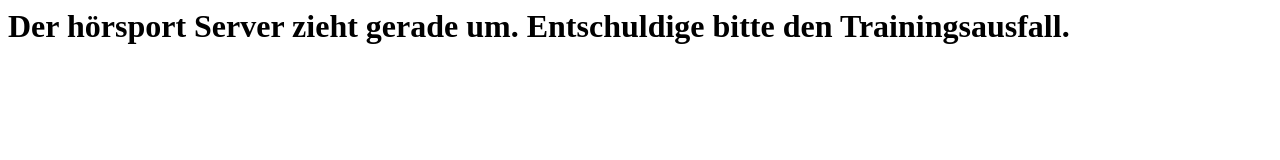
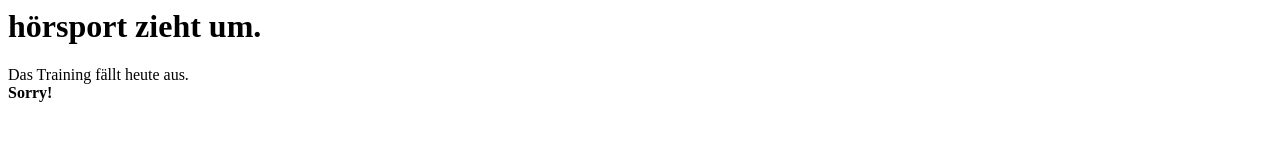
Before and after one commit to timdigicare/timdigicare, a plain HTML site: page index.html in a window 1280 px wide. Drawn offline with Linux system fonts and the light colour scheme.

Commit message:
sorry adde

```diff
--- a/index.html
+++ b/index.html
@@ -1,7 +1,11 @@
 <html>
 <body>
 <div>
-<h1>Der hörsport Server zieht gerade um. Entschuldige bitte den Trainingsausfall.</h1>
+<h1>hörsport zieht um.</h1>
+Das Training fällt heute aus.
+</div>
+<div>
+<b>Sorry!</b>
 </div>
 </body>
 </html>
```
